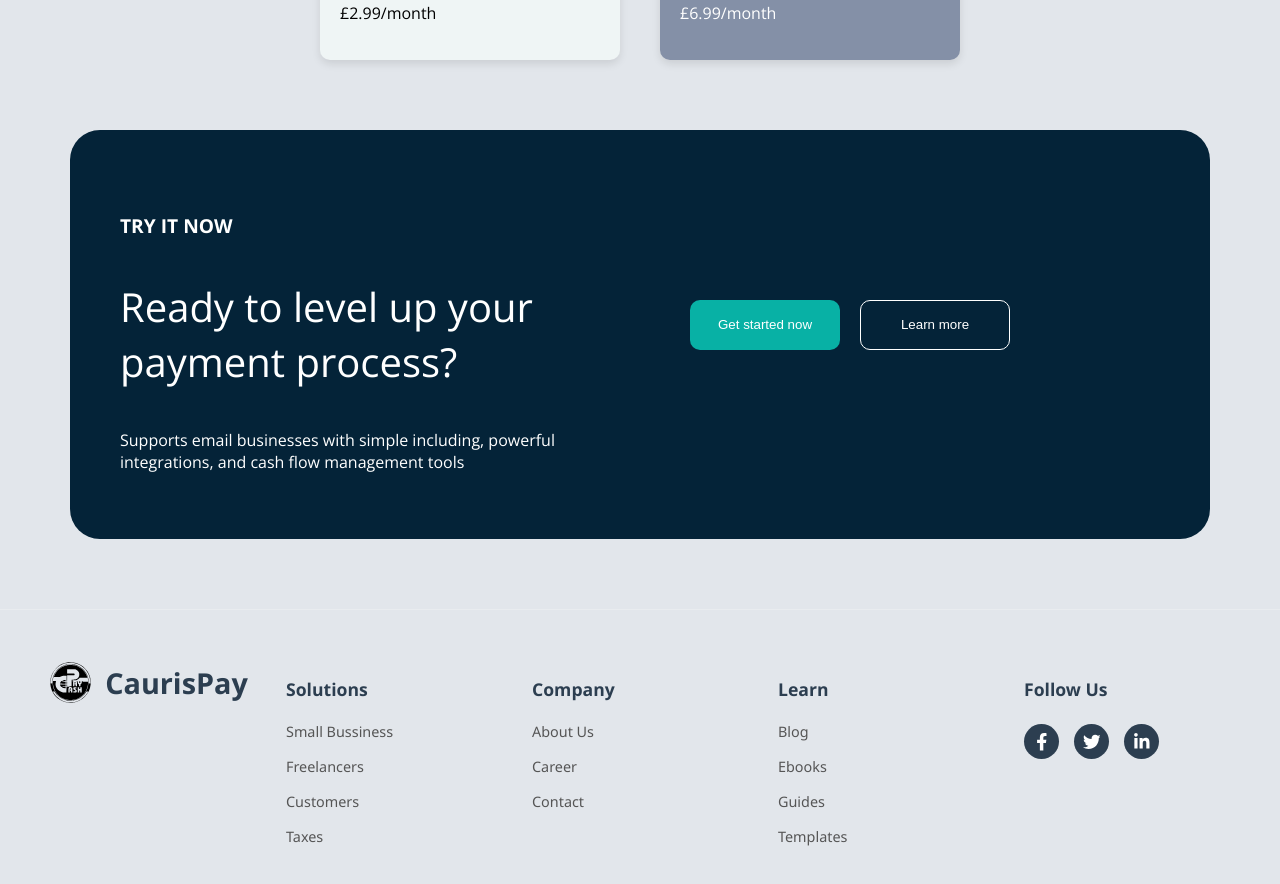
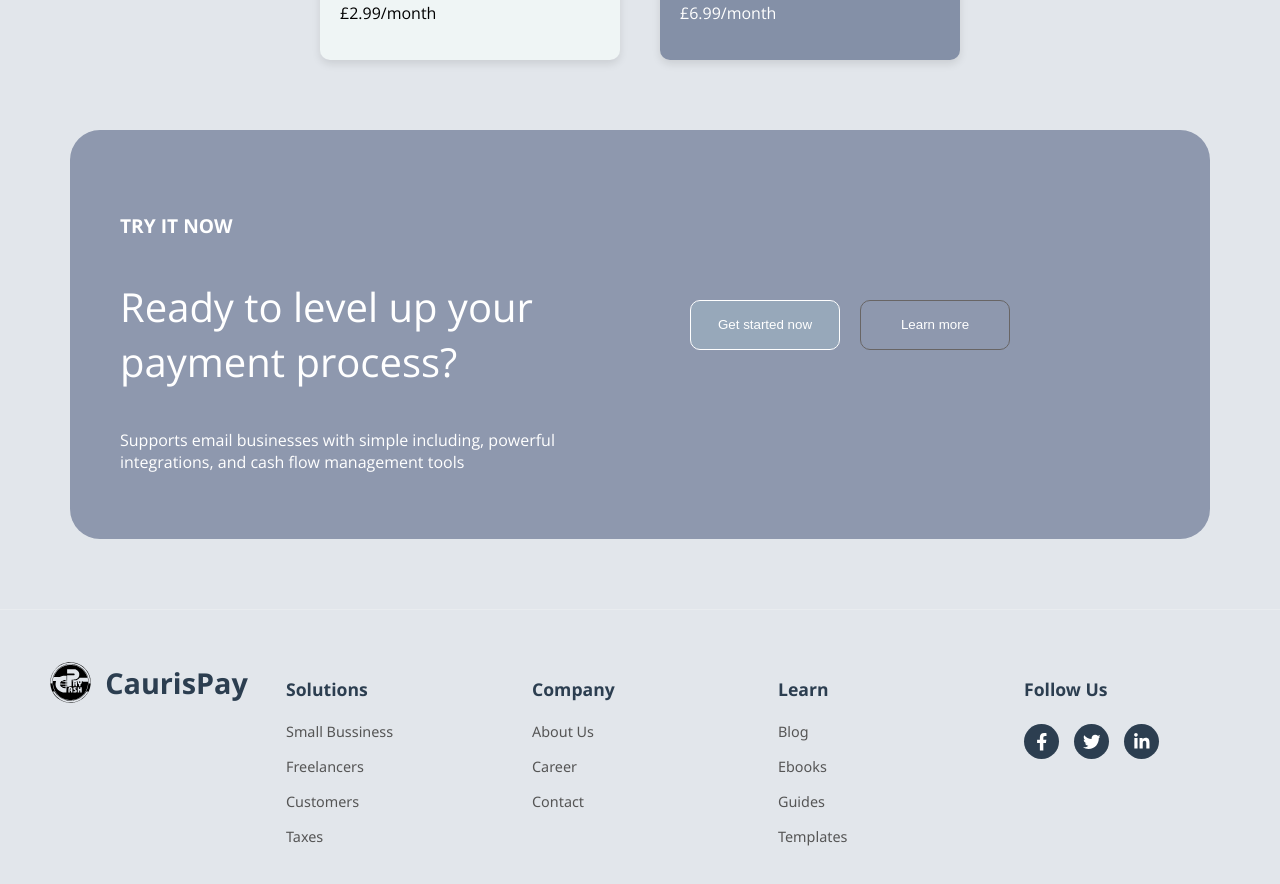
Before and after one commit to hippolite-oss/CaurisPayGray, a React (Vite) app: page / in a window 1280 px wide. Shown: the part 3820-4704 px from the top of the page. Built offline with nearby package versions, Linux system fonts and the light colour scheme.

Commit message:
Add css for contents 7

```diff
--- a/src/components/Content7/Content7.css
+++ b/src/components/Content7/Content7.css
@@ -1,5 +1,5 @@
 .try{
-    background: #042338;
+    background: rgb(142,152,174);
     color: white;
     display: flex;
     margin: 70px;
@@ -22,14 +22,21 @@
 
 .started{
     margin-right: 20px;
-    background: #08b1a5;
-    border: none;
+    background: rgb(151, 168, 186);
+    border: solid 1px white;
+}
+.started:hover{
+    background-color: rgb(131, 144, 158);
 }
 
 .more{
     margin-right: 20px;
     background: none;
-    border:solid 1px white;
+    border:solid 1px rgb(104, 101, 101);
+}
+
+.more:hover{
+    background-color: rgb(131, 144, 158)
 }
 
 .get{
```
